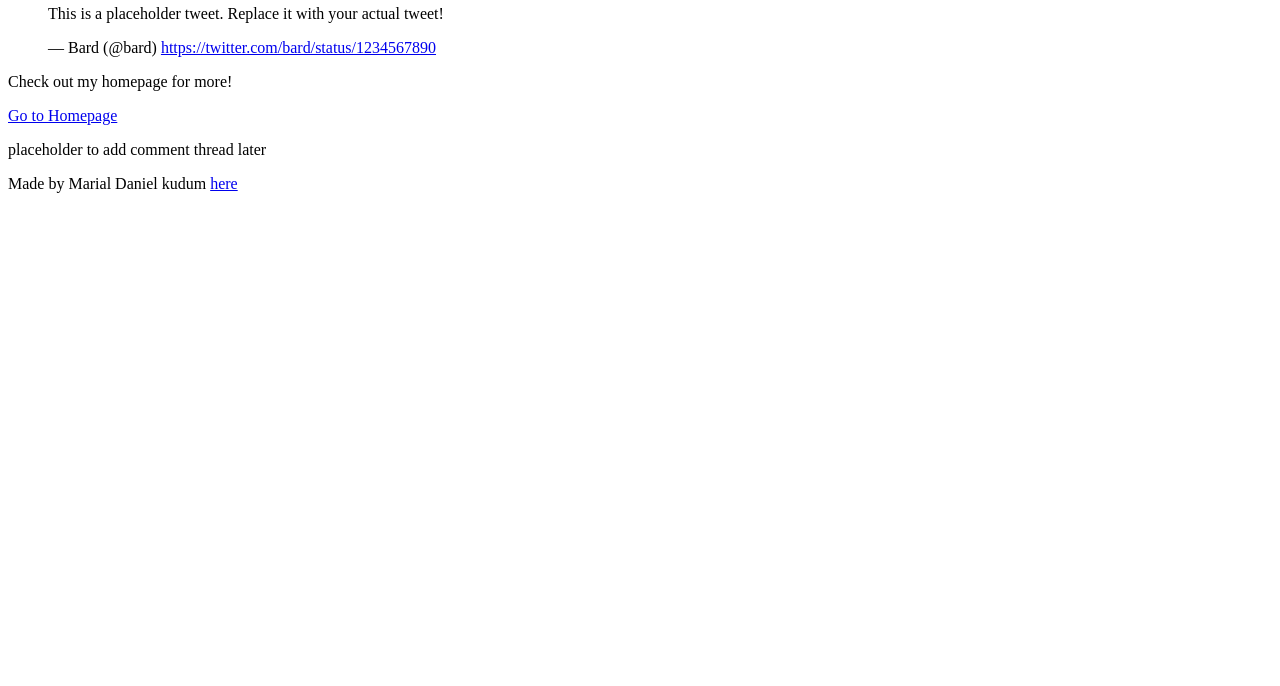
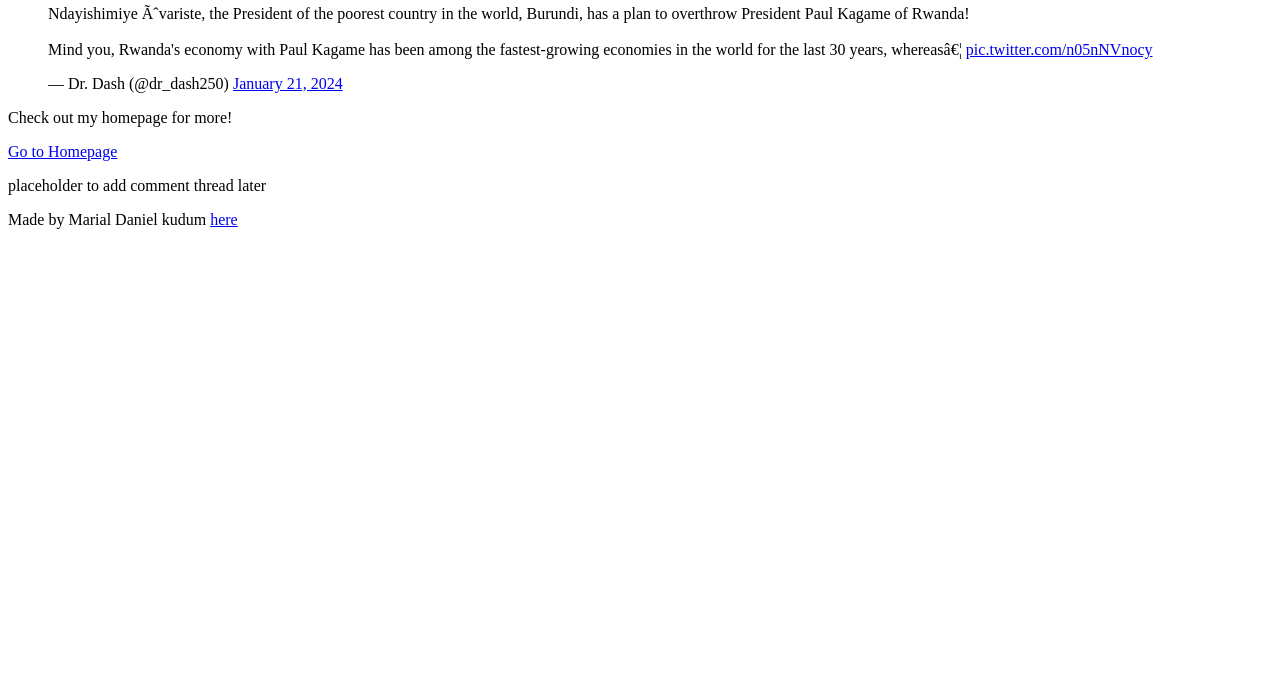
Before and after one commit to MarialRK/alu-web-development, a plain HTML site: page html_basic/tweets.html in a window 1280 px wide. Shown: the part 114-800 px from the top of the page. Drawn offline with Linux system fonts and the light colour scheme.

Commit message:
embeded post

```diff
--- a/html_basic/tweets.html
+++ b/html_basic/tweets.html
@@ -16,8 +16,7 @@
     <article>
       <h2>My Tweets</h2>
 
-      <blockquote class="twitter-tweet" data-lang="en"><p lang="en" dir="ltr">This is a placeholder tweet. Replace it with your actual tweet!</p>&mdash; Bard (@bard) <a href="https://twitter.com/bard/status/1234567890">https://twitter.com/bard/status/1234567890</a></blockquote>
-      <script async src="https://platform.twitter.com/widgets.js" charset="utf-8"></script>
+<blockquote class="twitter-tweet"><p lang="en" dir="ltr">Ndayishimiye Èvariste, the President of the poorest country in the world, Burundi, has a plan to overthrow President Paul Kagame of Rwanda! <br><br>Mind you, Rwanda&#39;s economy with Paul Kagame has been among the fastest-growing economies in the world for the last 30 years, whereas… <a href="https://t.co/n05nNVnocy">pic.twitter.com/n05nNVnocy</a></p>&mdash; Dr. Dash (@dr_dash250) <a href="https://twitter.com/dr_dash250/status/1749099631361904952?ref_src=twsrc%5Etfw">January 21, 2024</a></blockquote> <script async src="https://platform.twitter.com/widgets.js" charset="utf-8"></script>
 
       <p>Check out my homepage for more!</p>
       <a href="index.html">Go to Homepage</a>
```
Also changed, not shown: css_basic/tweets.html (+1 -2 lines), 1 other file.
